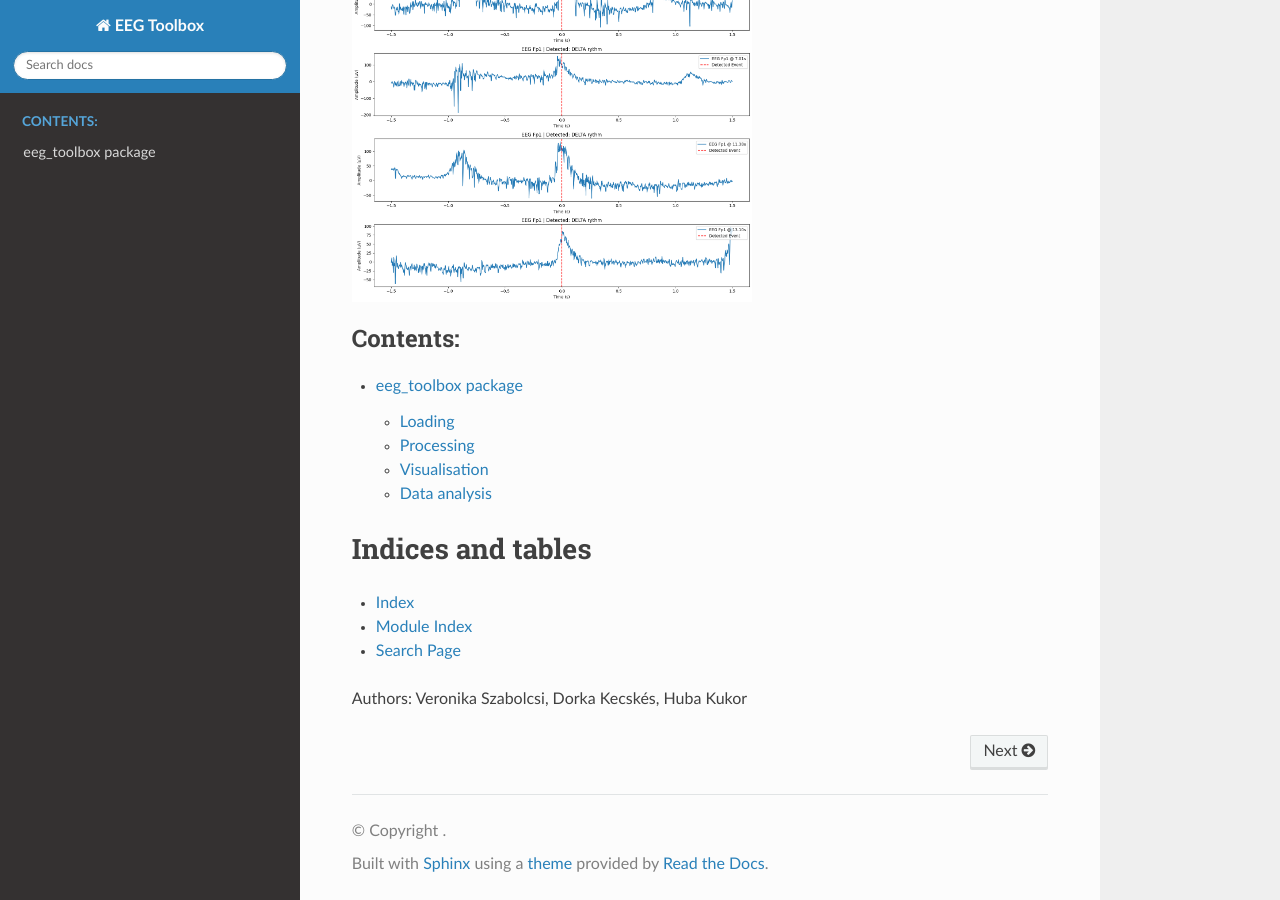
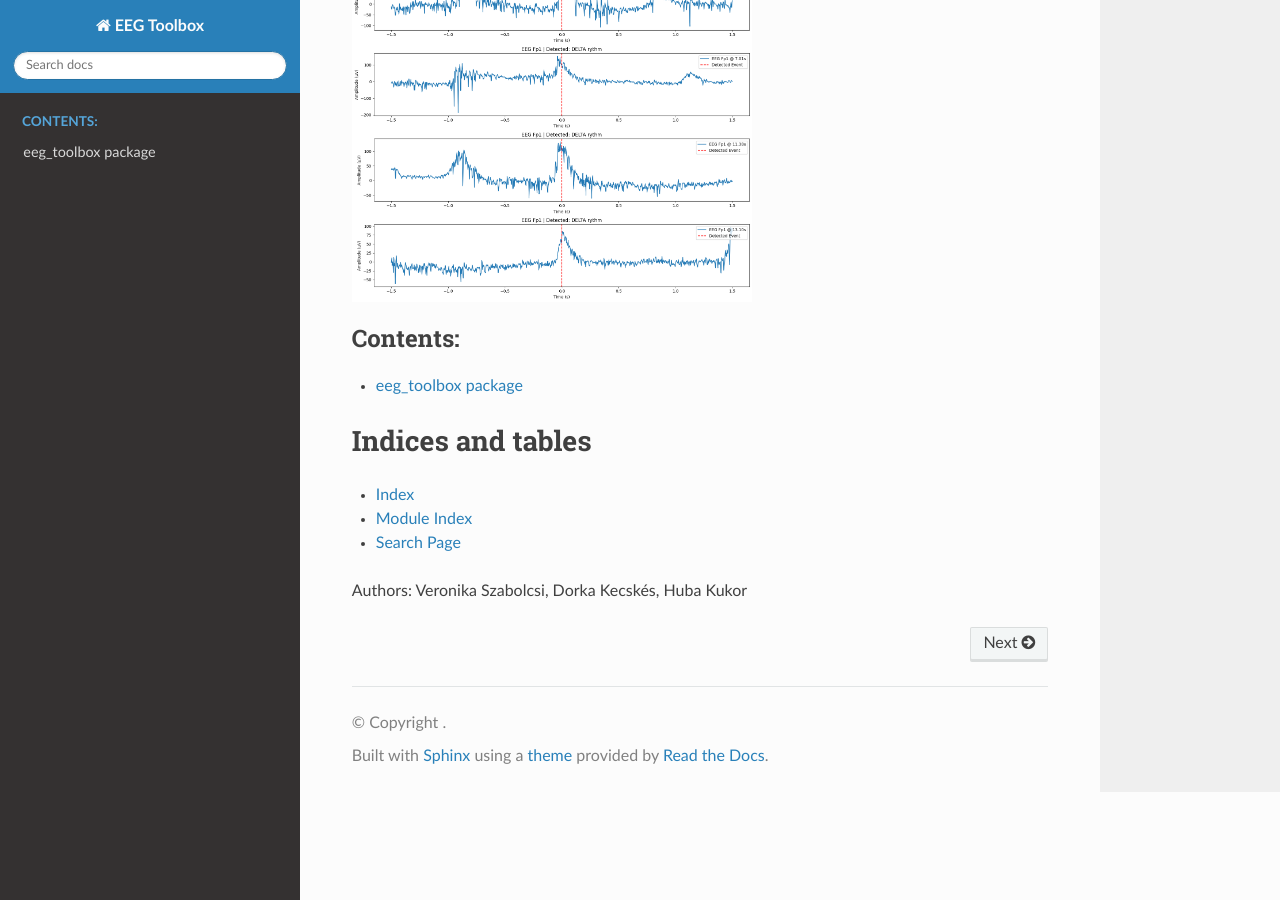
Before and after one commit to hubakukor/scipy_proj, a Sphinx documentation site: the page built from docs/source/index.rst, in a window 1280 px wide and 900 px high, scrolled down 1469 px. Built offline with Sphinx 7.4.7 and the Read the Docs theme 3.1.0, drawn with Linux system fonts in a browser that asks for light colours.

Commit message:
readthedocs

```diff
--- a/docs/source/modules.rst
+++ b/docs/source/modules.rst
@@ -1,32 +1,20 @@
 eeg_toolbox package
 ===================
-
-Loading
--------
 
 .. automodule:: eeg_toolbox.load
    :members:
    :undoc-members:
    :show-inheritance:
 
-Processing
---------
-
 .. automodule:: eeg_toolbox.processing
    :members:
    :undoc-members:
    :show-inheritance:
 
-Visualisation
------------
-
 .. automodule:: eeg_toolbox.visual
    :members:
    :undoc-members:
    :show-inheritance:
-
-Data analysis
-------------
 
 .. automodule:: eeg_toolbox.fourier_of_data
    :members:
```
